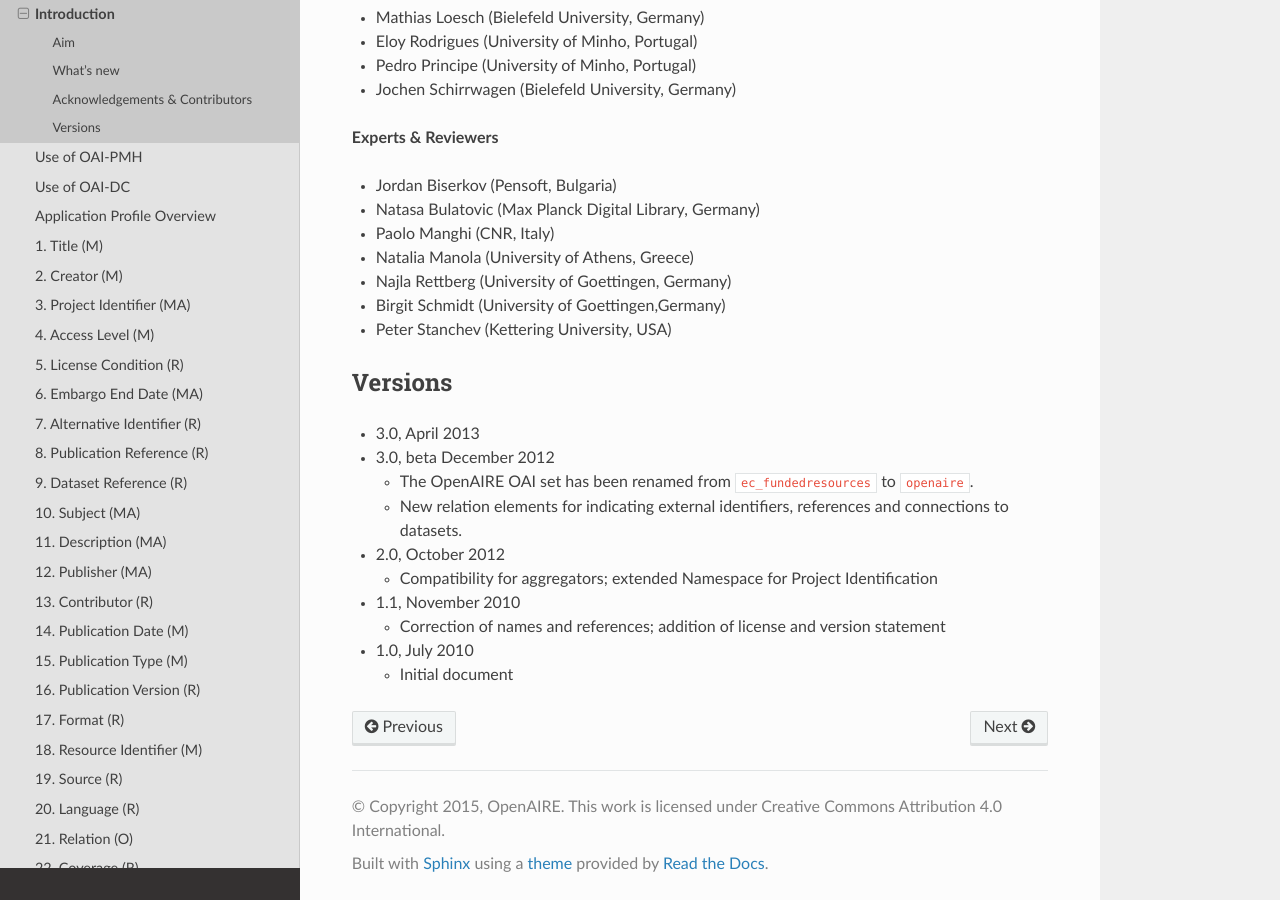
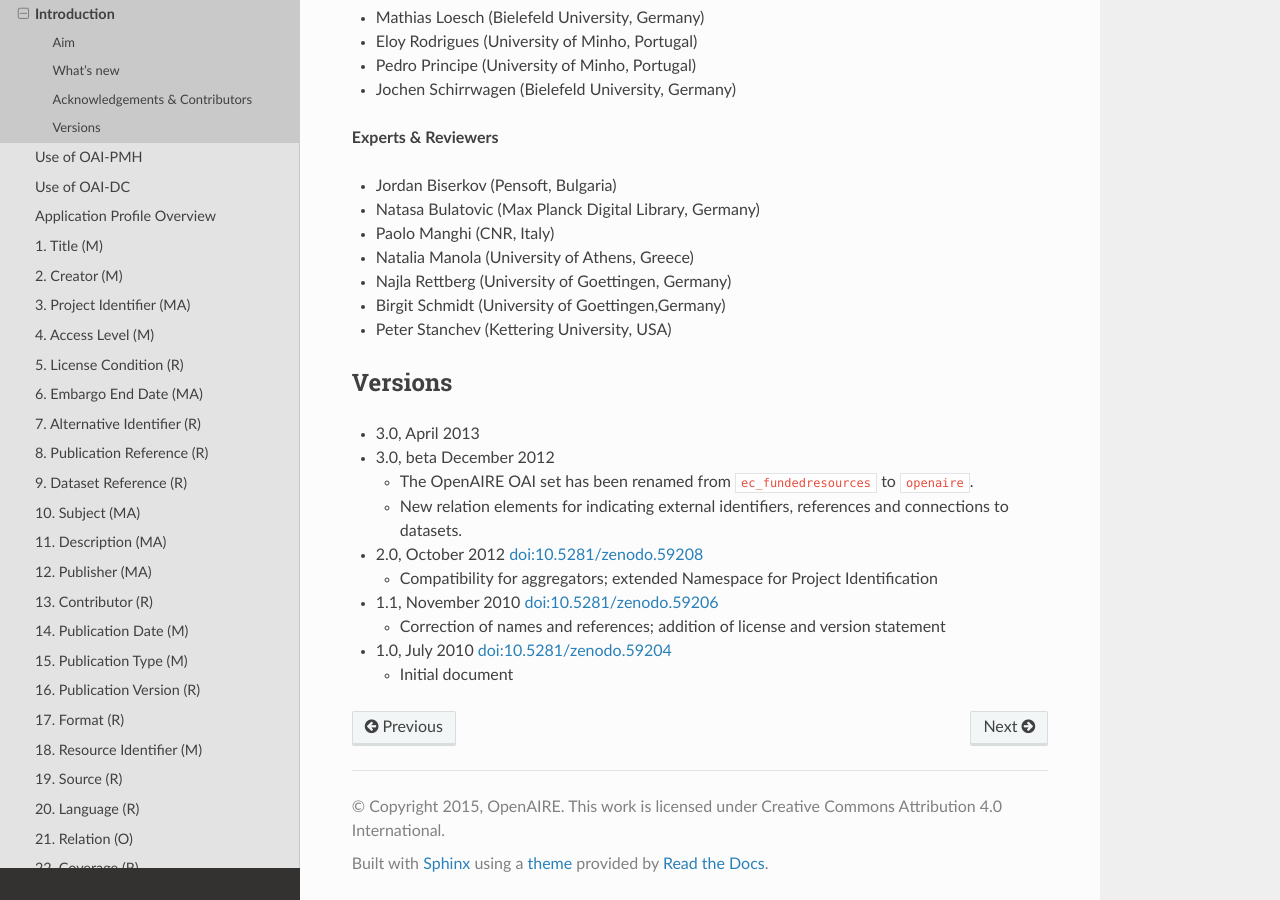
Before and after one commit to openaire/guidelines, a Sphinx documentation site: the page built from docs/literature/introduction.rst, in a window 1280 px wide and 900 px high, scrolled down 1139 px. Built offline with Sphinx 7.4.7 and the Read the Docs theme 2.0.0, drawn with Linux system fonts in a browser that asks for light colours.

Commit message:
minted DOIs for former literature guidelines v1.0, v1.1, v2.0

```diff
--- a/docs/literature/introduction.rst
+++ b/docs/literature/introduction.rst
@@ -71,14 +71,14 @@
   * The OpenAIRE OAI set has been renamed from ``ec_fundedresources`` to ``openaire``.
   * New relation elements for indicating external identifiers, references and connections to datasets.
 
-* 2.0, October 2012
+* 2.0, October 2012 `doi:10.5281/zenodo.59208 <http://dx.doi.org/10.5281/zenodo.59208>`_
 
   * Compatibility for aggregators; extended Namespace for Project Identification
 
-* 1.1, November 2010
+* 1.1, November 2010 `doi:10.5281/zenodo.59206 <http://dx.doi.org/10.5281/zenodo.59206>`_
 
   * Correction of names and references; addition of license and version statement
 
-* 1.0, July 2010
+* 1.0, July 2010 `doi:10.5281/zenodo.59204 <http://dx.doi.org/10.5281/zenodo.59204>`_
 
   * Initial document
```
